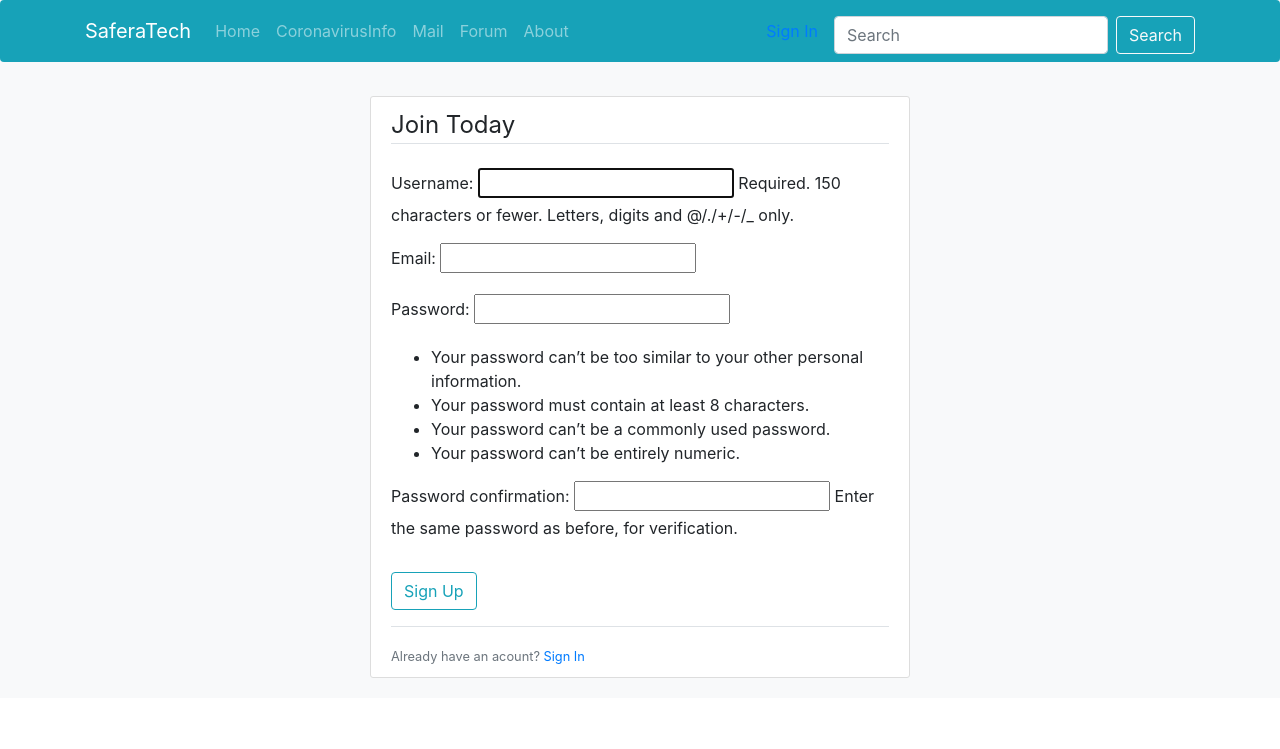
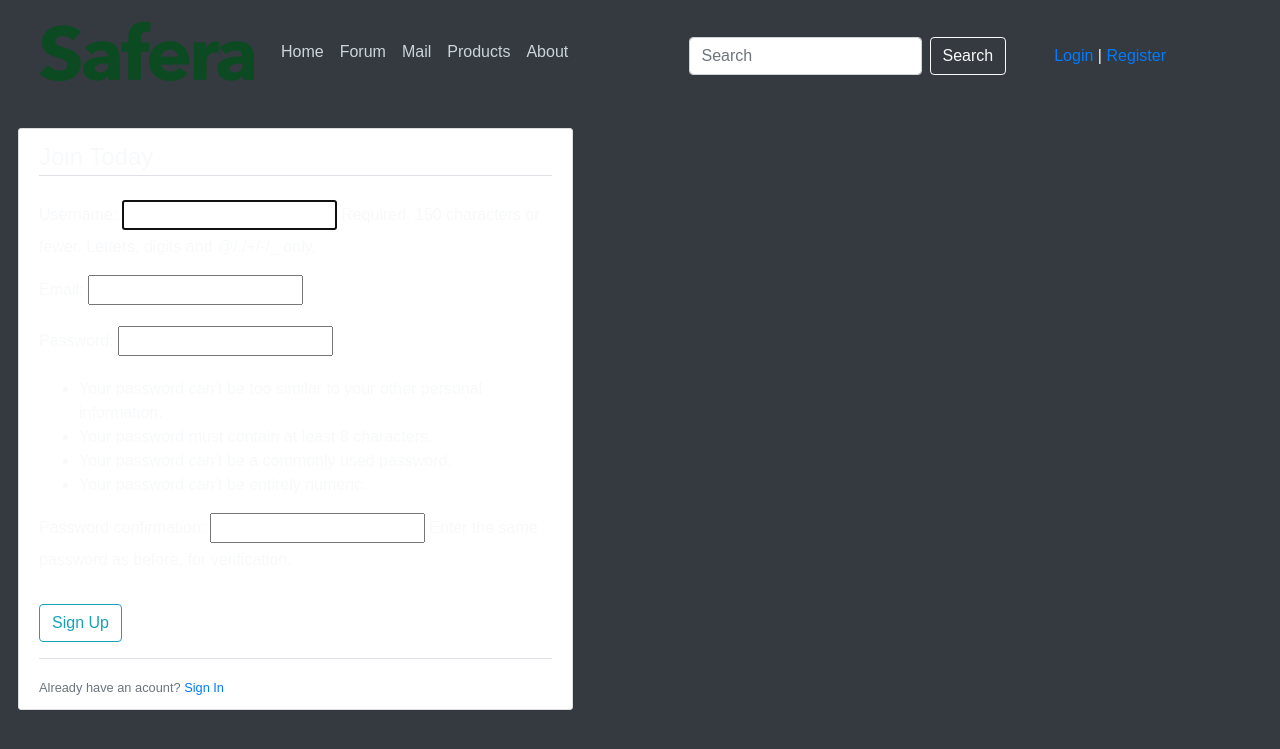
Before and after one commit to FerasAlfrih/MainSite, a Django app: page /register/ in a window 1280 px wide. Shown: the top 749 px of the page. Run offline with Django 3.2, Linux system fonts and the light colour scheme; some libraries are stand-ins or nearby versions.

Commit message:
Update base.html

```diff
--- a/templates/base.html
+++ b/templates/base.html
@@ -5,56 +5,78 @@
                  "http://www.w3.org/TR/html4/strict.dtd">
 <html>
   <head>
+
     <!-- Required meta tags -->
     <meta charset="utf-8">
     <meta name="viewport" content="width=device-width, initial-scale=1, shrink-to-fit=no">
+
     <!-- Bootstrap CSS -->
     <link rel="stylesheet" type="text/css" href="{% static 'css/safera.css' %}">
     <link rel="stylesheet" type="text/css" href="{% static 'css/main.css' %}">
-      <link rel="icon" href="{% static 'favico.ico' %}">
-      <link rel="stylesheet" href="https://stackpath.bootstrapcdn.com/bootstrap/4.5.0/css/bootstrap.min.css" integrity="sha384-9aIt2nRpC12Uk9gS9baDl411NQApFmC26EwAOH8WgZl5MYYxFfc+NcPb1dKGj7Sk" crossorigin="anonymous">
     {% block css %}
 
     {% endblock css %}
-      <title>Saferasoft-{% block title %}{% endblock %}</title>
-      <script src="https://code.jquery.com/jquery-3.5.1.slim.min.js" integrity="sha384-DfXdz2htPH0lsSSs5nCTpuj/zy4C+OGpamoFVy38MVBnE+IbbVYUew+OrCXaRkfj" crossorigin="anonymous"></script>
-      <script src="https://cdn.jsdelivr.net/npm/popper.js@1.16.0/dist/umd/popper.min.js" integrity="sha384-Q6E9RHvbIyZFJoft+2mJbHaEWldlvI9IOYy5n3zV9zzTtmI3UksdQRVvoxMfooAo" crossorigin="anonymous"></script>
-      <script src="https://stackpath.bootstrapcdn.com/bootstrap/4.5.0/js/bootstrap.min.js" integrity="sha384-OgVRvuATP1z7JjHLkuOU7Xw704+h835Lr+6QL9UvYjZE3Ipu6Tp75j7Bh/kR0JKI" crossorigin="anonymous"></script>
+    <link rel="icon" href="{% static 'favico.ico' %}">
+    <title>Safearsoft - {% block title %}{% endblock %}</title>
+
   {% block jsq %}
 
   {% endblock jsq %}
+
   </head>
   {% block body %}
-  <body>
-    <div class="bg-light container-fluid">
+  <body class="bg-dark mr-2 ml-2">
     {% block header %}
       <header class="site-header">
-            <nav class="navbar navbar-expand-lg navbar-dark bg-info rounded fixed-top">
+        <nav class="navbar navbar-expand-md navbar-dark bg-dark rounded fixed-top">
           <div class="container">
-                    <a class="navbar-brand" href="{% url 'home' %}">SaferaTech</a>
+            <img class="navbar-brand ml-2" href="{% url 'home' %}" src='{% static 'img/safera.png' %}'>
             <button class="navbar-toggler" type="button" data-toggle="collapse" data-target="#navbarToggle" aria-controls="navbarToggle" aria-expanded="false" aria-label="Toggle navigation">
             <span class="navbar-toggler-icon"></span>
             </button>
             <div class="collapse navbar-collapse" id="navbarToggle">
               <div class="navbar-nav mr-auto">
-                            <a class="nav-item nav-link" href="{% url 'home' %}">Home</a>
-                            <a class="nav-item nav-link" href="{% url 'CovUpdate' %}">CoronavirusInfo</a>
+                <a class="nav-item nav-link" href="{% url 'base' %}">Home</a>
+                <a class="nav-item nav-link" href="{% url 'home' %}">Forum</a>
                 <a class="nav-item nav-link" href="#">Mail</a>
-                            <a class="nav-item nav-link" href="#">Forum</a>
+                <a class="nav-item nav-link" href="#">Products</a>
+
                 <a class="nav-item nav-link" href="#">About</a>
               </div>
-                        {% if user_authenticated %}
+              <center>
+                <div class=' mt-2 mr-5 nav-item'>
+                  <form class="form-inline my-2 my-lg-0" action='/search/' method='GET'>
+                    <input class="form-control mr-2" type="search" name="q" placeholder="Search" aria-label="Search" Required>
+                    <button class="btn btn-outline-light my-2 my-sm-0" type="submit">Search</button>
+                  </form>
+                </div>
+              </center>
+              <!-- Navbar Right Side -->
+              <div class="navbar-nav">
 
+              {% if user.is_authenticated %}
+                <!-- <div class="dropdown ml-5 nav-item">
+                <span  role="button" data-toggle="dropdown" id="prflimg" aria-haspopup="true" aria-expanded="false" style="width:75px">
+                <table>
+                <tr><td><a class="text-light">{{ user.firstname }} {{ user.lastname }}</a></td><td rowspan="2"><img class="rounded-circle dropdown-toggle"  width="50px"  height="50px" src="{{ user.profile.image.url }}"></td></tr>
+                <tr><td><a class="text-secondary">{{ user.username }}</a></td></tr>
+                </table>
+                </span>
+
+                <div class="dropdown-menu nav-item ml-2 bg-dark rounded" aria-labelledby="prflimg">
+                <a class="nav-item nav-link  dropdown-item text-light" href="{% url 'profile' %} ">Profile</a>
+                <a class="nav-item nav-link  dropdown-item text-light" href="{% url 'user-posts' user.username %}">My Posts</a>
+                <a class="nav-item nav-link  dropdown-item text-light" href="{% url 'profile' %} ">Personal Info</a>
+                <div class="dropdown-divider"></div>
+                <a class="nav-item nav-link dropdown-item text-light" href="{% url 'logout' %} ">Logout</a> -->
+                </div>
+              </div>
               {% else %}
-                            <div class="nav-item">
-                                <a class="nav-link" href=" #">Sign In</a>
+              <div class= 'float-right mt-2'>
+                <a class="nav-item " href="{% url 'login' %} ">Login</a> |
+                <a class="nav-item " href="{% url 'register' %} ">Register</a>
               </div>
               {% endif %}
-                        <div class='mt-2 mr-0 nav-item'>
-                            <form class="form-inline my-2 my-lg-0">
-                                <input class="form-control mr-sm-2" type="search" placeholder="Search" aria-label="Search">
-                                <button class="btn btn-outline-light my-2 my-sm-0" type="submit">Search</button>
-                            </form>
               </div>
             </div>
           </div>
@@ -63,11 +85,11 @@
     {% endblock header %}
       <br/><br/>
     {% block main %}
-        <main role="main" class="container mt-5">
+      <main role="main" class="container">
         <div class="row">
           {% block lsbar %}
-            <div class="col-md-3">
-              <!-- <div class="content-section bg-secondary">
+          <!-- <div class="col-md-3">
+            <div class="content-section bg-secondary">
               <div class="bg-dark">
                <h3 class=" text-secondary ml-3"> Categories</h3>
                <p class=' text-secondary ml-1'> Select posts by category</p>
@@ -92,11 +114,10 @@
                   <a class="nav-link text-light ml-2" href="/forum/Category/CSS">CSS</a>
                 </li>
               </ul>
+            </div>
           </div> -->
-            </div>
           {% endblock lsbar %}
           <div class="col-md-6">
-              <center>
             {% if messages %}
               {% for message in messages %}
                 <div class="alert alert-{{ message.tags }}">
@@ -104,12 +125,11 @@
                 </div>
               {% endfor %}
             {% endif %}
-              </center>
-              {% block content %}{% endblock content %}
+            {% block content %}{% endblock %}
           </div>
           {% block rsbar %}
-            <div class="col-md-3">
-              <!-- <div class="content-section">
+          <!-- <div class="col-md-3">
+            <div class="content-section">
               <h3>Our Sidebar</h3>
               <p class='text-muted'>You can put any information here you'd like.
                 <ul class="list-group">
@@ -119,8 +139,8 @@
                   <li class="list-group-item list-group-item-light">etc</li>
                 </ul>
               </p>
+            </div>
           </div> -->
-            </div>
           {% endblock rsbar %}
         </div>
       </main>
@@ -133,7 +153,6 @@
     <script src="https://cdnjs.cloudflare.com/ajax/libs/popper.js/1.12.9/umd/popper.min.js" integrity="sha384-ApNbgh9B+Y1QKtv3Rn7W3mgPxhU9K/ScQsAP7hUibX39j7fakFPskvXusvfa0b4Q" crossorigin="anonymous"></script>
     <script src="https://maxcdn.bootstrapcdn.com/bootstrap/4.0.0/js/bootstrap.min.js" integrity="sha384-JZR6Spejh4U02d8jOt6vLEHfe/JQGiRRSQQxSfFWpi1MquVdAyjUar5+76PVCmYl" crossorigin="anonymous"></script>
   {% endblock bjs %}
-    </div>
   </body>
   {% endblock body %}
 </html>
```
Lines whose indentation alone changed are shown as unchanged.
